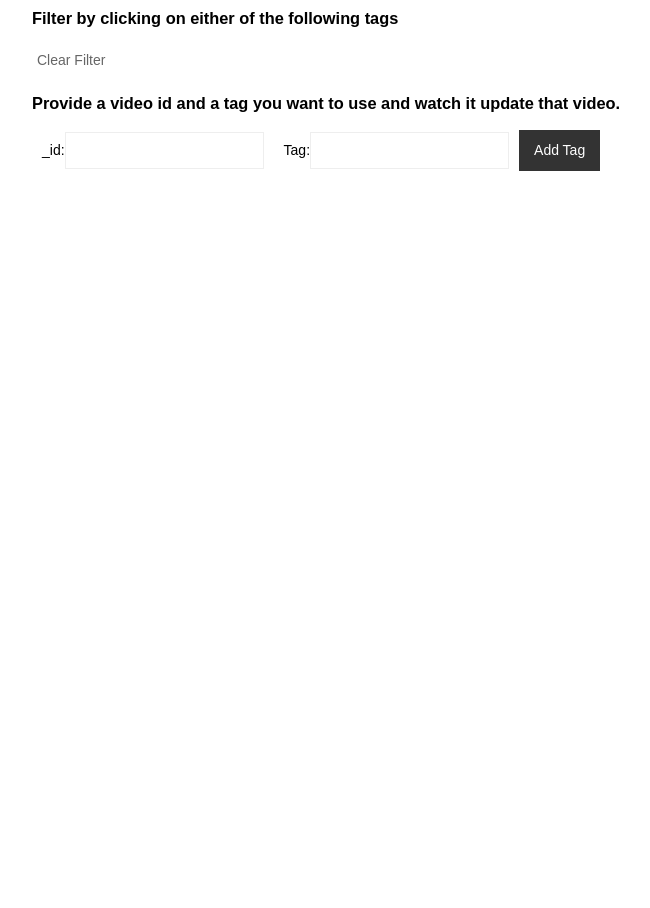
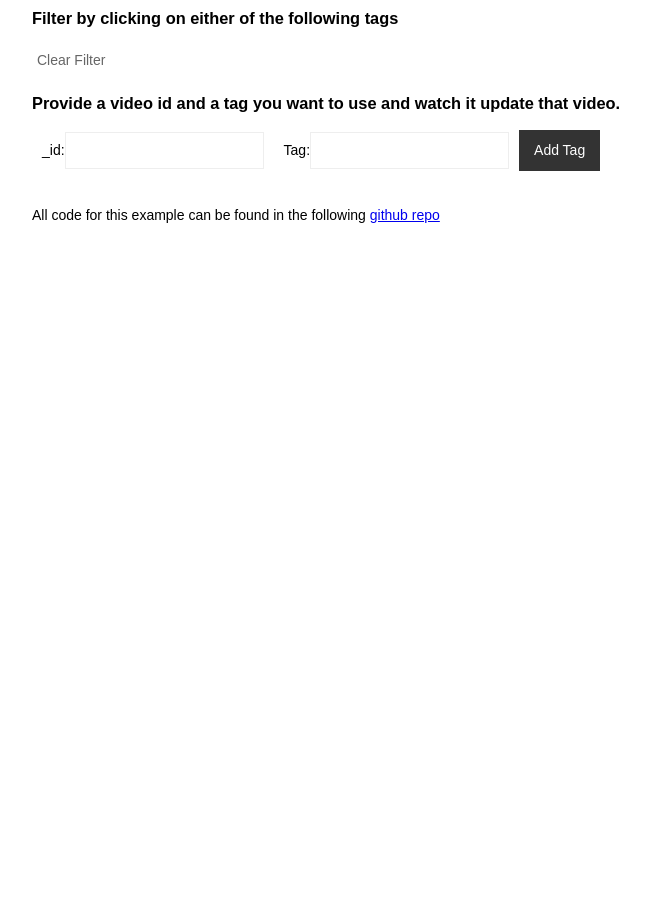
Before and after one commit to birdyboy18/braid-docs, a Jekyll site: the page src/youtube-example/index.html, which Jekyll copies as it is, in a window 1280 px wide. Shown: the whole page, without its empty margins (98-748 px from the left). Built offline with Jekyll 4.4.1, drawn with Linux system fonts in a browser that asks for light colours.

Commit message:
added a footer to youtube example

```diff
--- a/src/youtube-example/index.html
+++ b/src/youtube-example/index.html
@@ -7,5 +7,10 @@
 		<!-- All things will be rendered in here by react -->
 		<div id="app"></div>
 		<script src='js/app.js'></script>
+		<footer>
+			<div class="container" style="padding: 20px 0;">
+				<p>All code for this example can be found in the following <a href="http://github.com/birdyboy18/braid-example">github repo</a></p>
+			</div>
+		</footer>
 	</body>
 </html>
```
